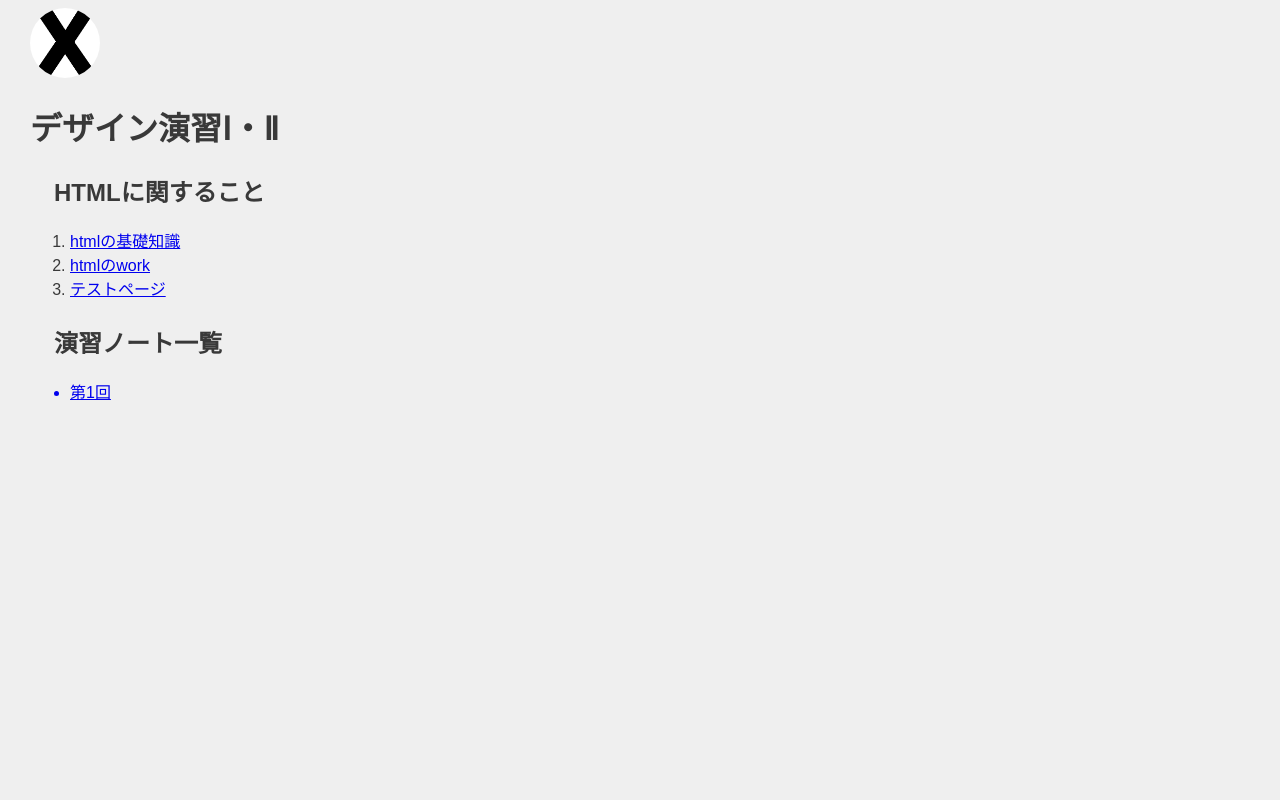
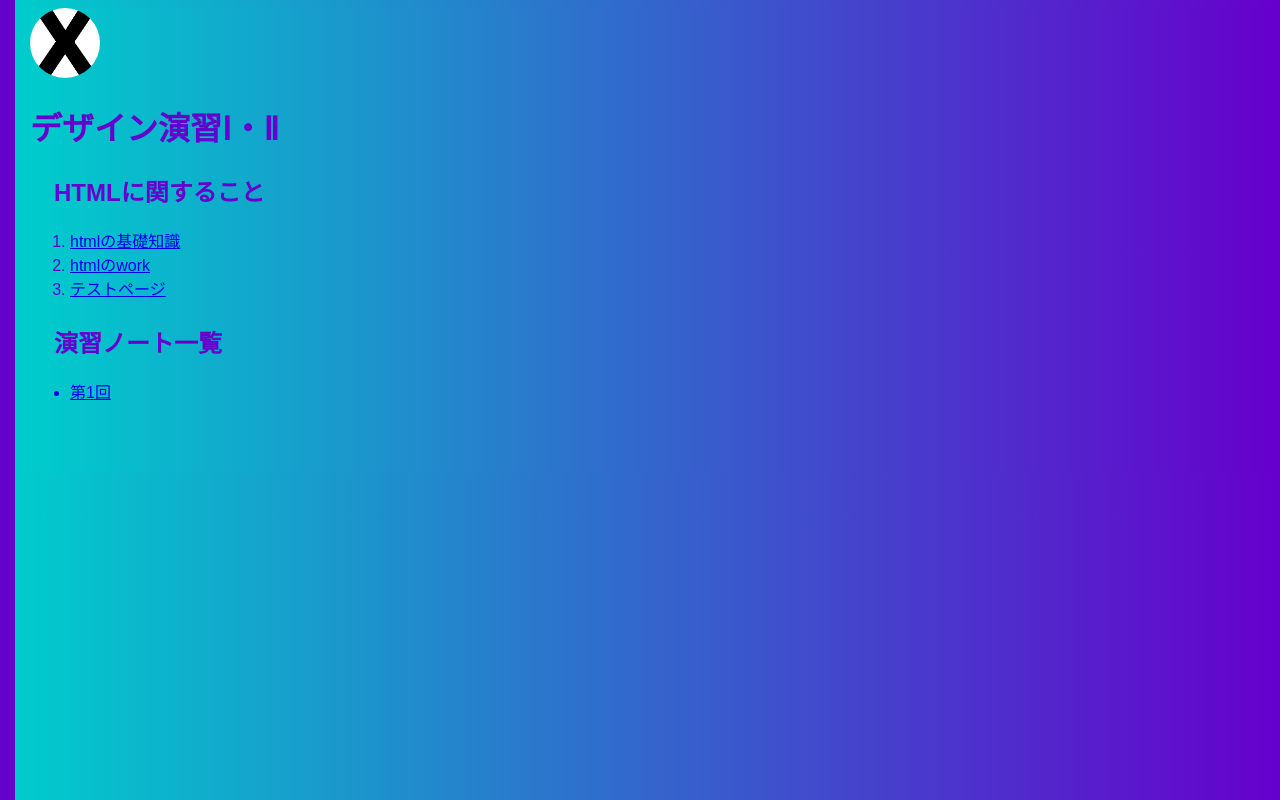
Before and after one commit to lynnsato/xbp, a plain HTML site: page de12/index.html in a window 1280 px wide. Drawn offline with Linux system fonts and the light colour scheme.

Commit message:
202101005 2

```diff
--- a/de12/css/style.css
+++ b/de12/css/style.css
@@ -24,10 +24,10 @@ logotohome img{
 html, body {
 	font-size: 16px;
 	font-family: sans-serif;
-	color: #393939;
+	color: #6600cc;
     margin-left: 15px;
     margin-bottom: 40px;
-	background: #efefef;
+	background:linear-gradient(to right,#00cccc,#6600cc);
 }
 h1{
     text-indent: 0em;
```
Also changed, not shown: de12/index.html (+1 -0 lines).
